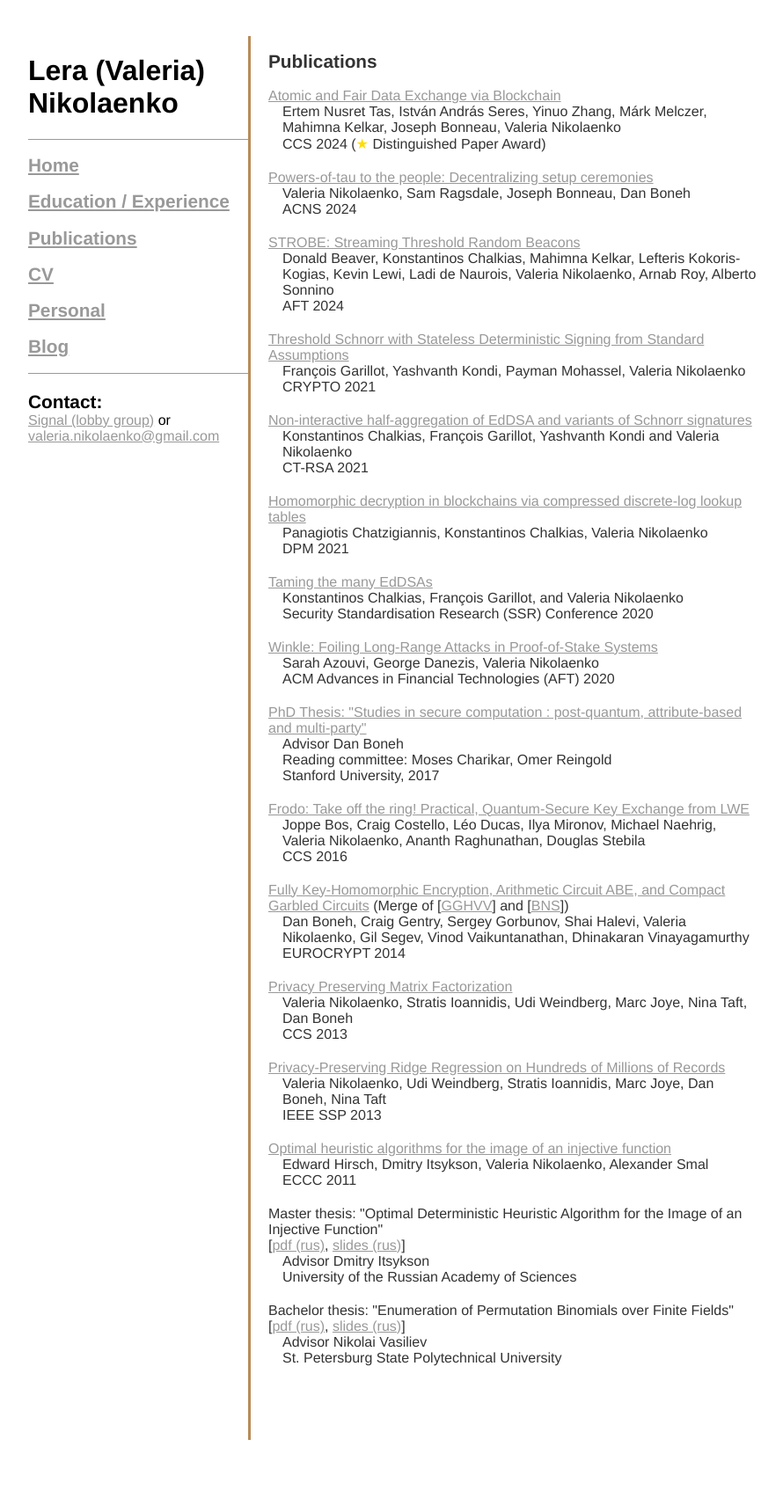
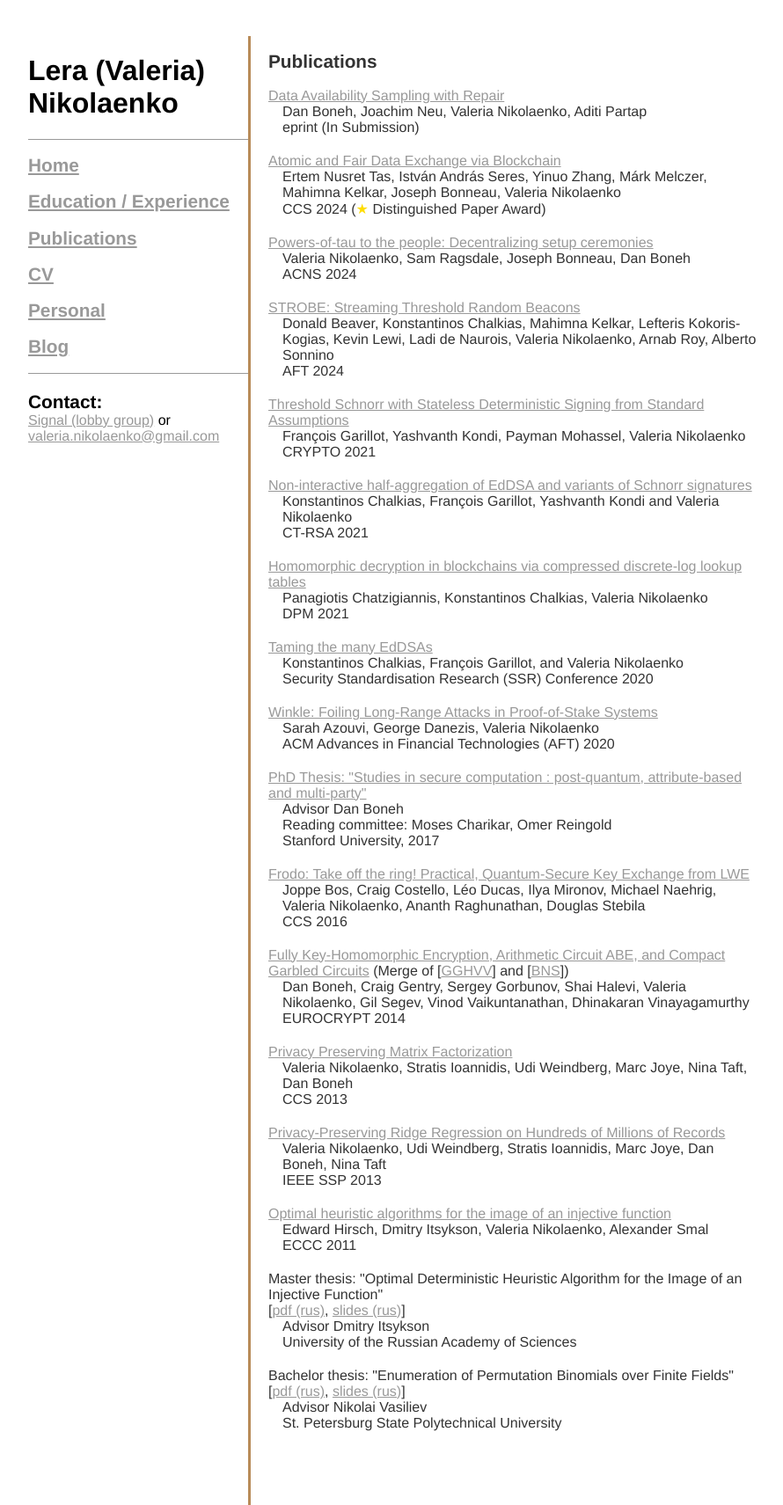
Before and after one commit to valerini/valerini.github.io, a Jekyll site: the page built from publications.html, in a window 1280 px wide. Shown: the whole page at 88% size, without its empty margins (153-1043 px from the left). Built offline with Jekyll 4.4.1, drawn with Linux system fonts in a browser that asks for light colours; before the commit the page ends 1637 px from its top, so only the background shows below that.

Commit message:
Add preprint

```diff
--- a/publications.html
+++ b/publications.html
@@ -4,6 +4,18 @@ title: Valeria Nikolaenko
 ---
 <h2>Publications</h2>
 <div>
+  <div class="paper">
+    <div class="title">
+      <a href="https://eprint.iacr.org/2025/1414.pdf">Data Availability Sampling with Repair</a>
+    </div>
+    <div class="authors">
+      Dan Boneh, Joachim Neu, Valeria Nikolaenko, Aditi Partap
+    </div>
+    <div class="venue">
+      eprint (In Submission)
+    </div>
+  </div>
+
   <div class="paper">
     <div class="title">
       <a href="https://eprint.iacr.org/2024/418.pdf">Atomic and Fair Data Exchange via Blockchain</a>
```
